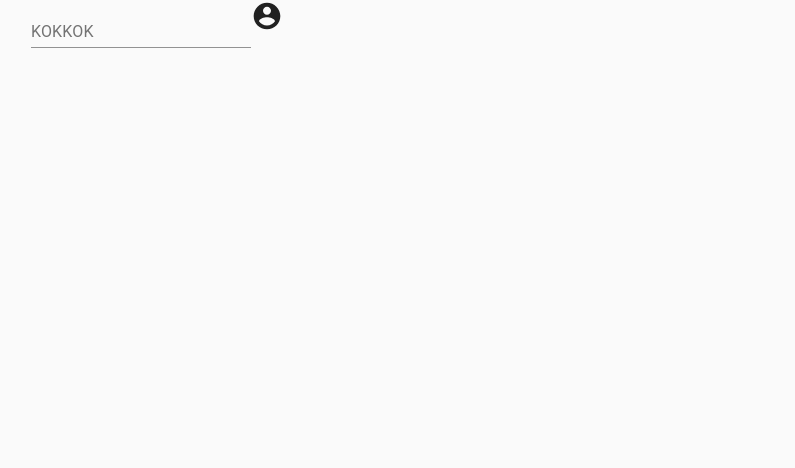
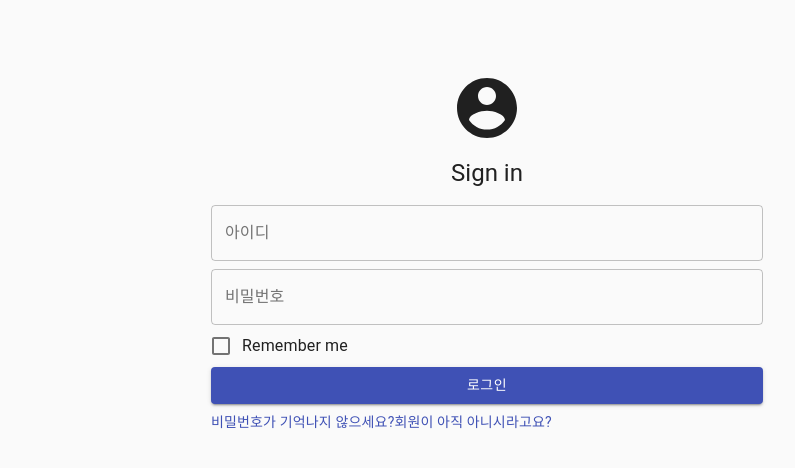
Before and after one commit to wony21/kokkok-web-app, a React (Create React App) app: page / in a window 1280 px wide. Shown: the top 468 px of the page, without its empty margins (153-948 px from the left). Built offline with nearby package versions, Linux system fonts and the light colour scheme.

Commit message:
로그인 화면

```diff
--- a/src/App.js
+++ b/src/App.js
@@ -6,7 +6,7 @@ import { Container } from '@material-ui/core';
 function App() {
   return (
     <Container maxWidth="md">
-      <TopControl />
+      <Login />
     </Container>
   );
 }
```
